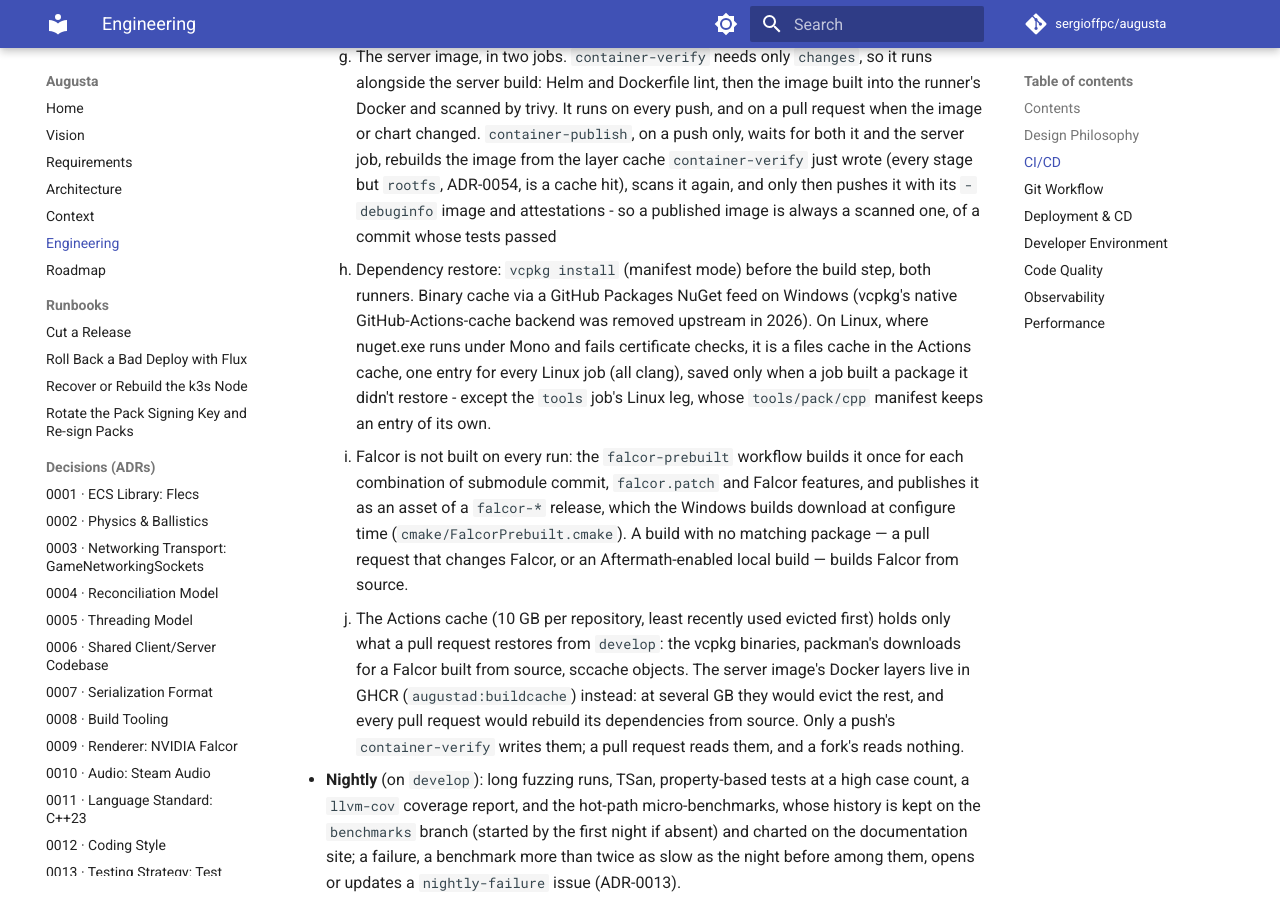
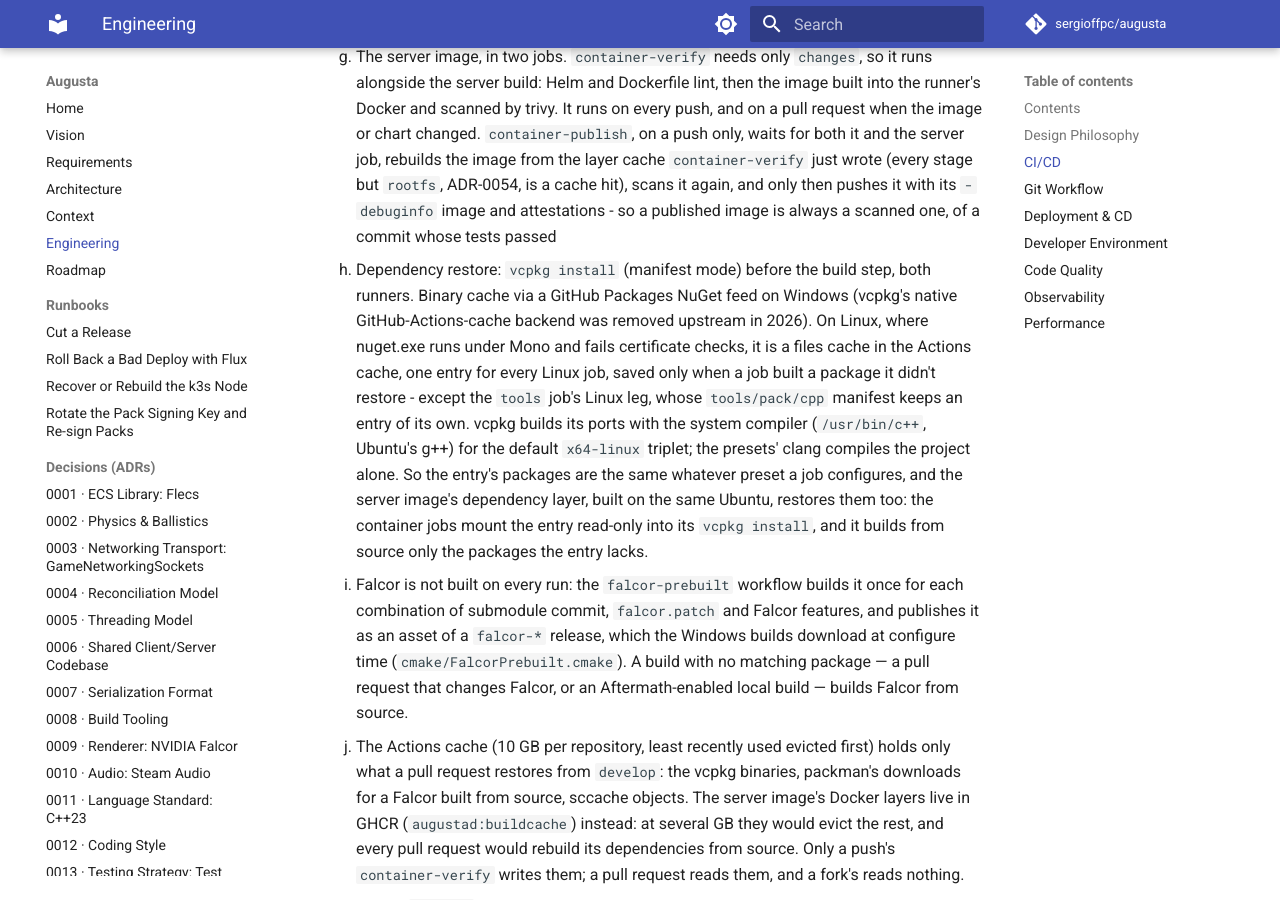
Before and after one commit to sergioffpc/augusta, an MkDocs documentation site: the page built from docs/ENGINEERING.md, in a window 1280 px wide and 900 px high, scrolled down 2331 px. Built offline with MkDocs 1.6.1 and Material for MkDocs 9.7.7, drawn with Linux system fonts in a browser that asks for light colours; comment, search, counter and statistics services are not loaded.

Commit message:
ci(image): restore the Linux jobs' vcpkg binaries in the image build
When the image's dependency layer runs, it now restores the packages the
Linux jobs already built instead of compiling all 98 from source.

The container jobs restore the same .vcpkg-bincache entry setup-linux-build
does (now the restore-vcpkg-cache action) and pass it as the vcpkg-bincache
build context. The Dockerfile's vcpkg install bind-mounts it read-only and
reads it as its only binary source, so it is in no layer and never written;
with no context, an empty stage of that name stands in and vcpkg builds from
source. container-publish restores the entry container-verify built from,
since the mounted contents are part of the layer's cache key.

vcpkg builds its ports with the system compiler for x64-linux, not the
presets' clang, and uses CMake 4.4.3 on both the runner and in the image, so
the ABI hashes match. ENGINEERING.md and the cache key's comments say so;
the key keeps its "clang" prefix rather than drop every saved entry.

Closes #490

Co-Authored-By: Claude Opus 5.5 <noreply@anthropic.com>

```diff
--- a/docs/ENGINEERING.md
+++ b/docs/ENGINEERING.md
@@ -106,9 +106,15 @@ decisions already made in ARCHITECTURE.md:
       (vcpkg's native GitHub-Actions-cache backend was removed upstream in
       2026). On Linux, where nuget.exe runs under Mono and fails certificate
       checks, it is a files cache in the Actions cache, one entry for every
-      Linux job (all clang), saved only when a job built a package it didn't
-      restore - except the `tools` job's Linux leg, whose `tools/pack/cpp`
-      manifest keeps an entry of its own.
+      Linux job, saved only when a job built a package it didn't restore -
+      except the `tools` job's Linux leg, whose `tools/pack/cpp` manifest keeps
+      an entry of its own. vcpkg builds its ports with the system compiler
+      (`/usr/bin/c++`, Ubuntu's g++) for the default `x64-linux` triplet; the
+      presets' clang compiles the project alone. So the entry's packages are the
+      same whatever preset a job configures, and the server image's dependency
+      layer, built on the same Ubuntu, restores them too: the container jobs
+      mount the entry read-only into its `vcpkg install`, and it builds from
+      source only the packages the entry lacks.
     - Falcor is not built on every run: the `falcor-prebuilt` workflow builds it
       once for each combination of submodule commit, `falcor.patch` and Falcor
       features, and publishes it as an asset of a `falcor-*` release, which the
```
Also changed, not shown: 7 other files.
